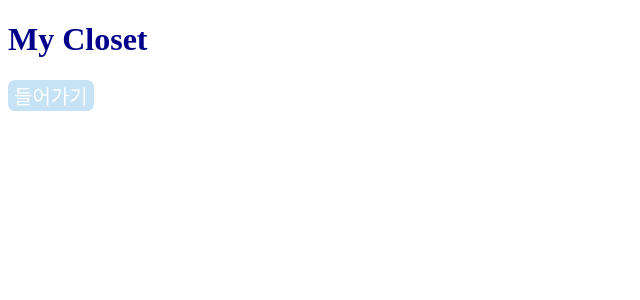
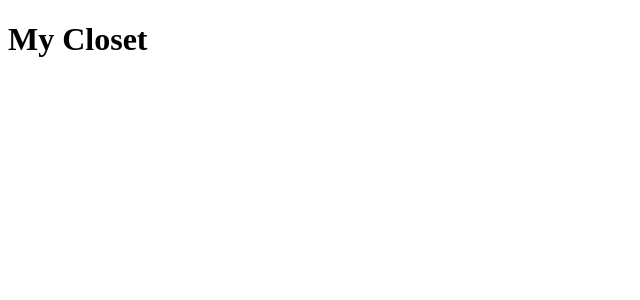
Before and after one commit to SoftwareEngineering04/SEP, a React (Create React App) app in the folder front/my_closet_front/: page / in a window 1280 px wide. Shown: the top 300 px of the page, without its empty margins (0-640 px from the left). Built offline with nearby package versions, Linux system fonts and the light colour scheme.

Commit message:
Revert "버튼 양식"
This reverts commit 9a73f1456c60d45047fcdb3c37bb9f8c450621af.

```diff
--- a/front/my_closet_front/src/App.js
+++ b/front/my_closet_front/src/App.js
@@ -1,17 +1,6 @@
-import Button from './Button';
-
 function App() {
   return (
-    <div>
-      <h1 style={{
-        border : "lighter",
-        color : "darkblue"
-      }}>My Closet</h1>
-      <Button
-      value={"들어가기"}
-      fontSize={"20px"}
-      color={"rgba(52, 152, 219, 0.28)"}/>
-    </div>
+    <h1>My Closet</h1>
   );
 }
 
--- a/front/my_closet_front/src/Button.jsx
+++ /dev/null
@@ -1,22 +0,0 @@
-import React from "react";
-
-const Button = (props) => {
-  return (
-    <button
-      style={{
-        backgroundColor: props.color,
-        color: "white",
-        border: 0,
-        borderRadius: "7px",
-        cursor: "pointer",
-        fontSize: props.fontSize,
-        width: props.width,
-        height: props.height,
-      }}
-    >
-      {props.value}
-    </button>
-  );
-};
-
-export default Button;
```
Also changed, not shown: 1 other file (tests, documents, lock files or other folders).
